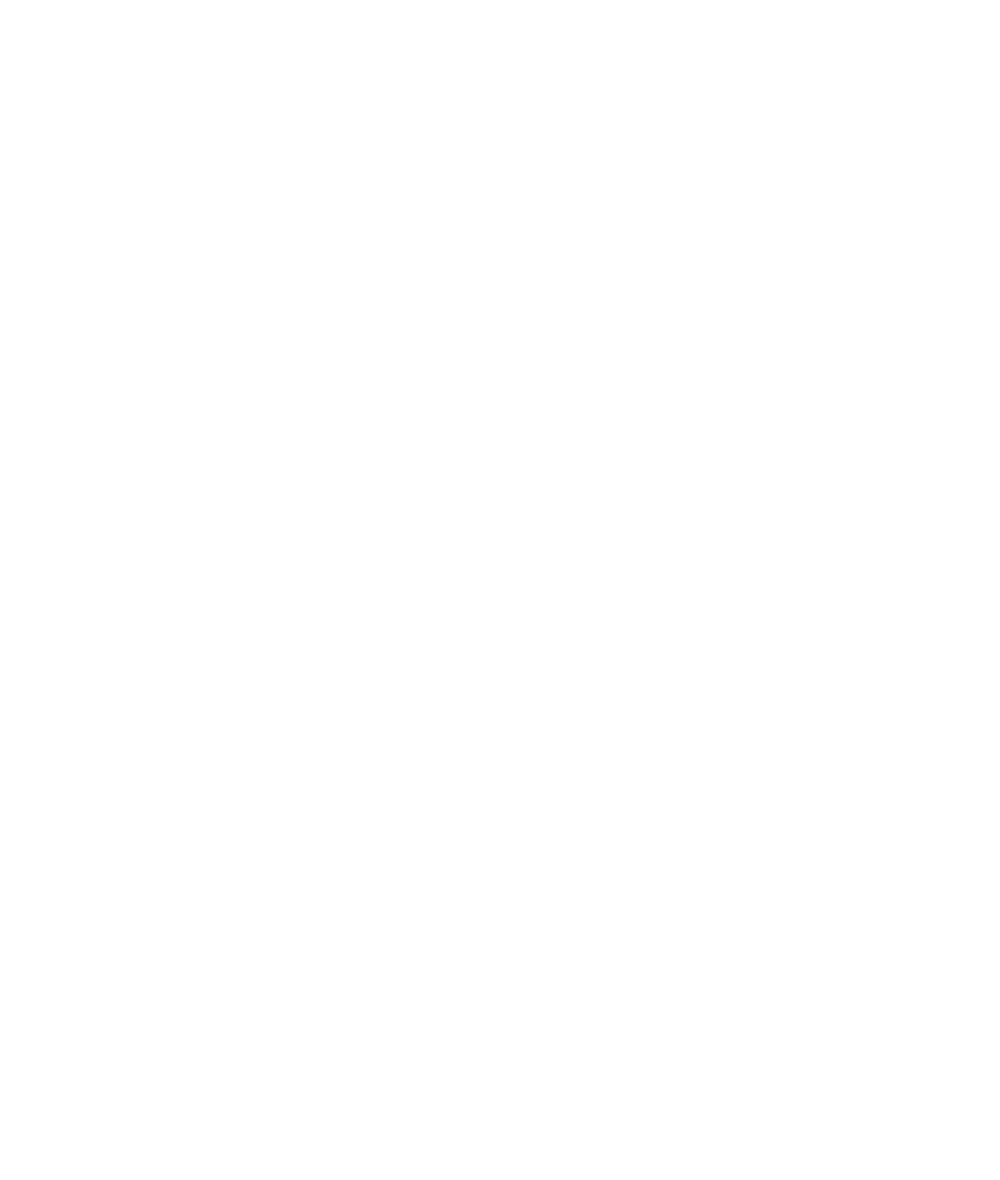
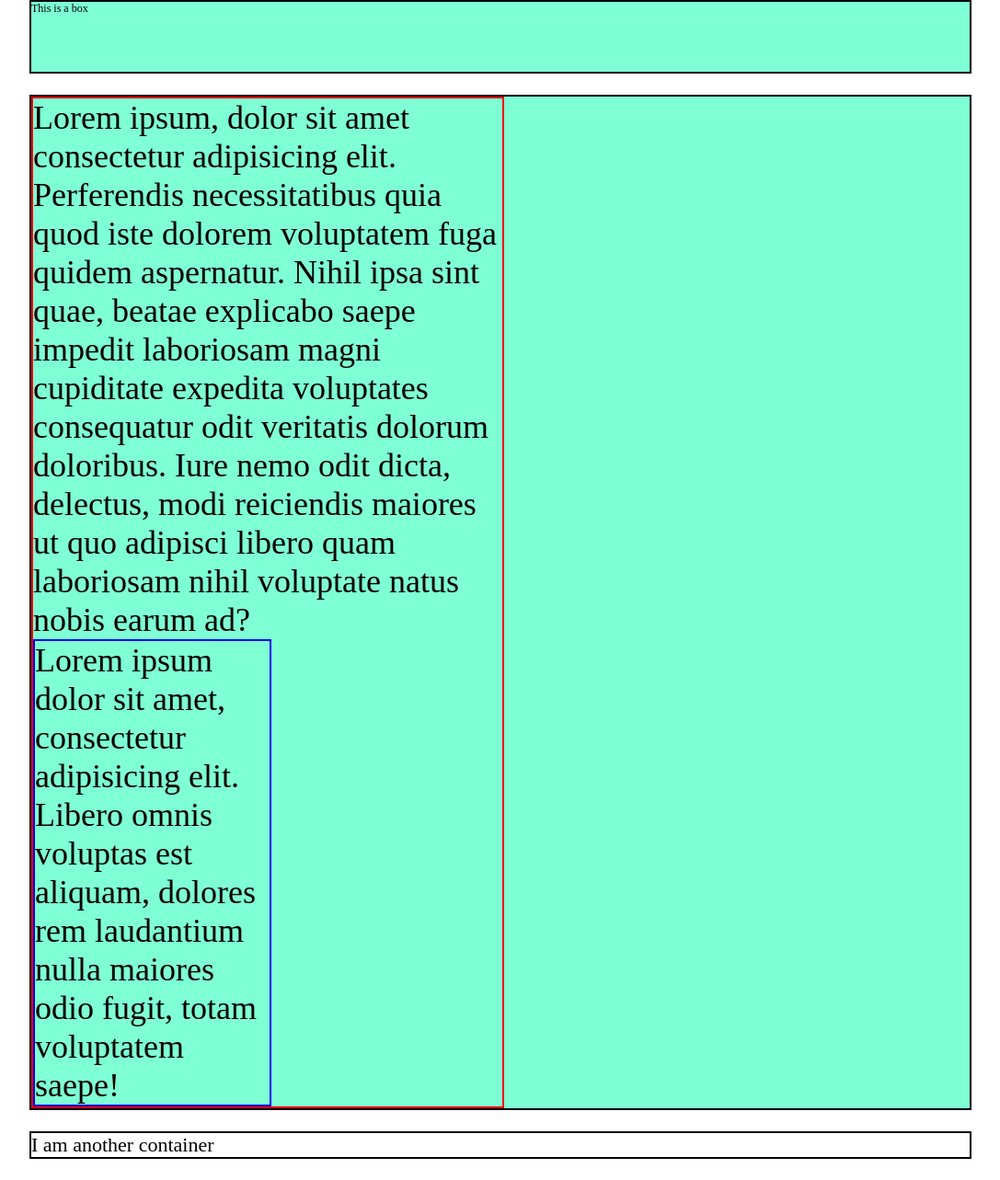
Before and after one commit to fazalsphere/Dev-Learning-Diary, a plain HTML site: page CSS/Tutorials/CSS Sizing Units - px, rem, em, vh, vw, % & more T#22/index.html in a window 1280 px wide. Shown: the whole page at 92% size, without its empty margins (96-1183 px from the left). Before the commit the page ends 800 px from the top, so only its background shows below. Drawn offline with Linux system fonts and the light colour scheme.

Commit message:
Converted Inline CSS to External

```diff
--- a/CSS/Tutorials/CSS Sizing Units - px, rem, em, vh, vw, % & more T#22/index.html
+++ b/CSS/Tutorials/CSS Sizing Units - px, rem, em, vh, vw, % & more T#22/index.html
@@ -1,11 +1,37 @@
 <!DOCTYPE html>
 <html lang="en">
+
 <head>
     <meta charset="UTF-8">
-    <meta name="viewport" content="width=\, initial-scale=1.0">
-    <title>CSS Sizing Units - px, rem, em, vh, vw, % & more</title>
+    <meta name="viewport" content="width=device-width, initial-scale=1.0">
+    <title>Document</title>
+    <link rel="stylesheet" href="style.css">
 </head>
+
 <body>
+    <!-- https://developer.mozilla.org/en-US/docs/Web/CSS/CSS_Values_and_Units -->
+    <div class="box">
+        This is a box
+    </div>
 
+    <div class="container">
+        <div>
+            Lorem ipsum, dolor sit amet consectetur adipisicing elit. Perferendis necessitatibus quia quod iste dolorem
+            voluptatem fuga quidem aspernatur. Nihil ipsa sint quae, beatae explicabo saepe impedit laboriosam magni
+            cupiditate expedita voluptates consequatur odit veritatis dolorum doloribus. Iure nemo odit dicta, delectus,
+            modi reiciendis maiores ut quo adipisci libero quam laboriosam nihil voluptate natus nobis earum ad?
+
+        <div>
+            Lorem ipsum dolor sit amet, consectetur adipisicing elit. Libero omnis voluptas est aliquam, dolores rem laudantium nulla maiores odio fugit, totam voluptatem saepe!
+        </div>
+    </div>
+
+        <!-- Expand this to see that this container will adjust its height lorem999 -->
+    </div>
+
+    <div class="mycont">
+        I am another container
+    </div>
 </body>
+
 </html>
--- /dev/null
+++ b/CSS/Tutorials/CSS Sizing Units - px, rem, em, vh, vw, % & more T#22/style.css
@@ -0,0 +1,50 @@
+* {
+            margin: 0;
+            padding: 0;
+        }
+
+        html{
+            font-size: 12px;
+        }
+
+        .box {
+            box-sizing: border-box;
+            border: 2px solid black;
+            /* width: 2048px; */
+            width: 80vw;
+            height: 10vh;
+            margin: auto;
+            background-color: aquamarine;
+        }
+
+        .container {
+            box-sizing: border-box;
+            border: 2px solid black;
+            /* width: 2048px; */
+            width: 80vw;
+            /* height: 80vh; */
+            min-height: 80vh;
+            margin: 23px auto;
+            font-size: 18px;
+            background-color: aquamarine;
+        }
+        .container > div{
+            font-size: 2em;
+            border: 2px solid red;
+            width: 50%;
+        }
+
+        .container > div > div{
+            border: 2px solid blue;
+            width: 50%;
+        }
+
+        .mycont{
+            border: 2px solid black;
+            box-sizing: border-box;
+            margin: 23px auto;
+            color: rgb(0, 0, 0);
+            font-size: 22px;
+            /* width: 100vmin; */
+            width: 80vw;
+        }
```
Also changed, not shown: CSS/Tutorials/CSS Fonts, Text & Color Properties T#19/CSS Challenge/index.html (+1 -10 lines), CSS/Tutorials/CSS Fonts, Text & Color Properties T#19/CSS Challenge/style.css (added, +9 -0 lines), CSS/Tutorials/CSS Fonts, Text & Color Properties T#19/index.html (+2 -10 lines), CSS/Tutorials/CSS Fonts, Text & Color Properties T#19/style.css (added, +8 -0 lines), CSS/Tutorials/CSS Specificity and Cascade 21/index.html (added, +17 -0 lines), CSS/Tutorials/CSS Specificity and Cascade 21/style.css (added, +29 -0 lines).
